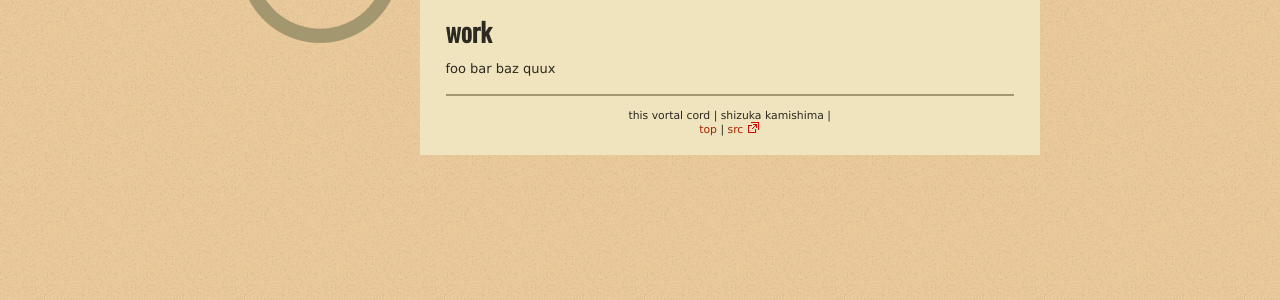
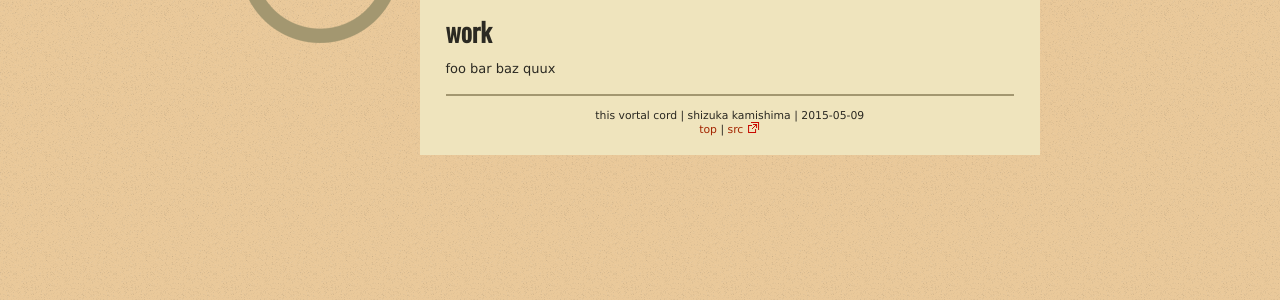
Before and after one commit to shizuka/shizuka.github.io, a Jekyll site: the page built from work/index.md, in a window 1280 px wide. Shown: the part 137-437 px from the top of the page. Built offline with Jekyll 4.4.1, drawn with Linux system fonts in a browser that asks for light colours; some web fonts are replaced; Markdown is read by kramdown in place of the engine named in the settings; part of the change alters nothing that is shown.

```diff
--- a/_layouts/index.html
+++ b/_layouts/index.html
@@ -34,7 +34,7 @@ Hosted on Github Pages
             {{ content }}
           </article>
           <footer>
-            this vortal cord | shizuka kamishima | {% if page.date %}{{ page.date }}{% else %}{{ date: "%F" }}{% endif %}<br/>
+            this vortal cord | shizuka kamishima | {% if page.date %}{{ page.date }}{% else %}{{ site.time | date: "%Y-%m-%d" }}{% endif %}<br/>
             <a href="#">top</a> | <a href="{{ site.github.repository_url }}">src</a>
           </footer>
         </div>
```
